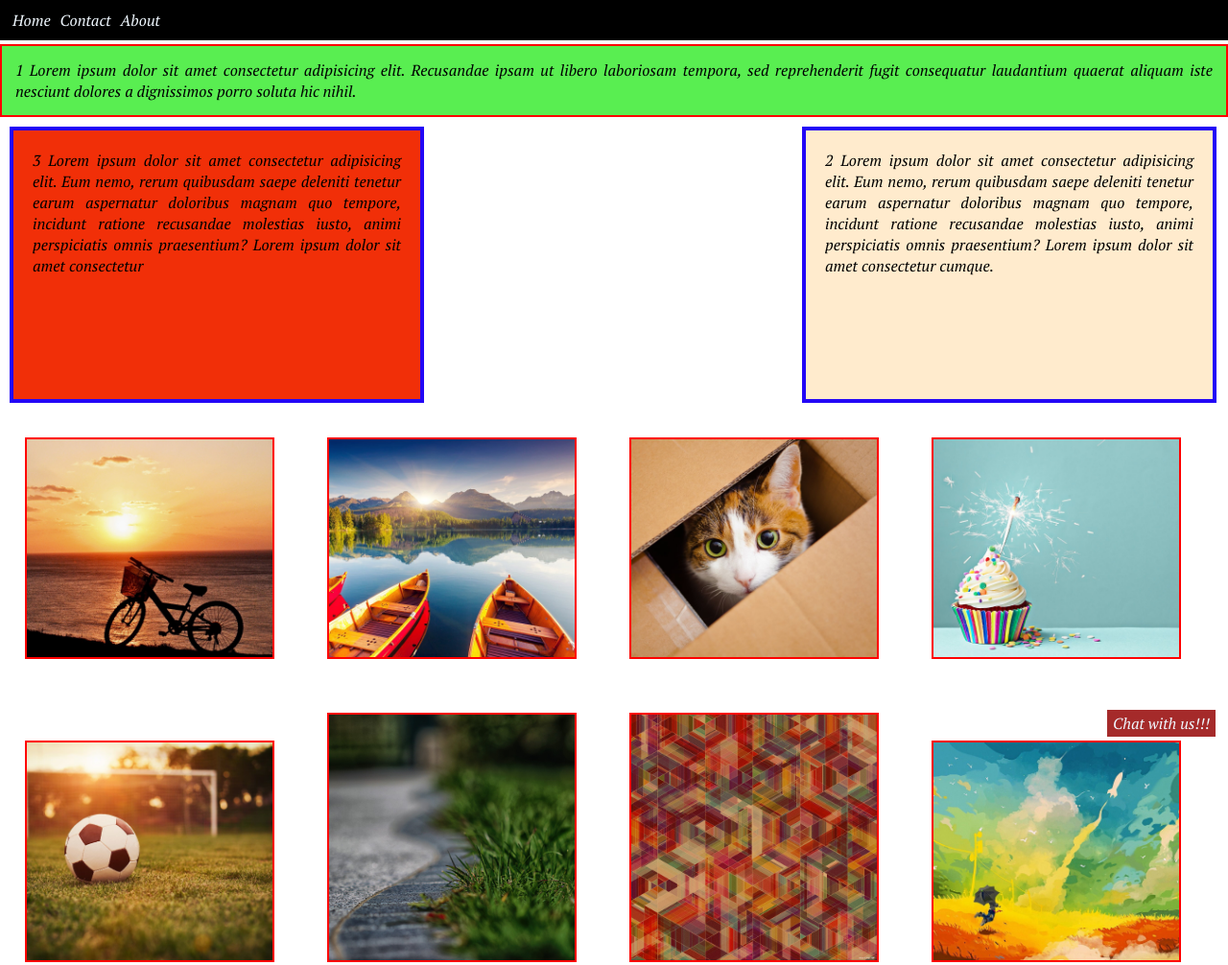
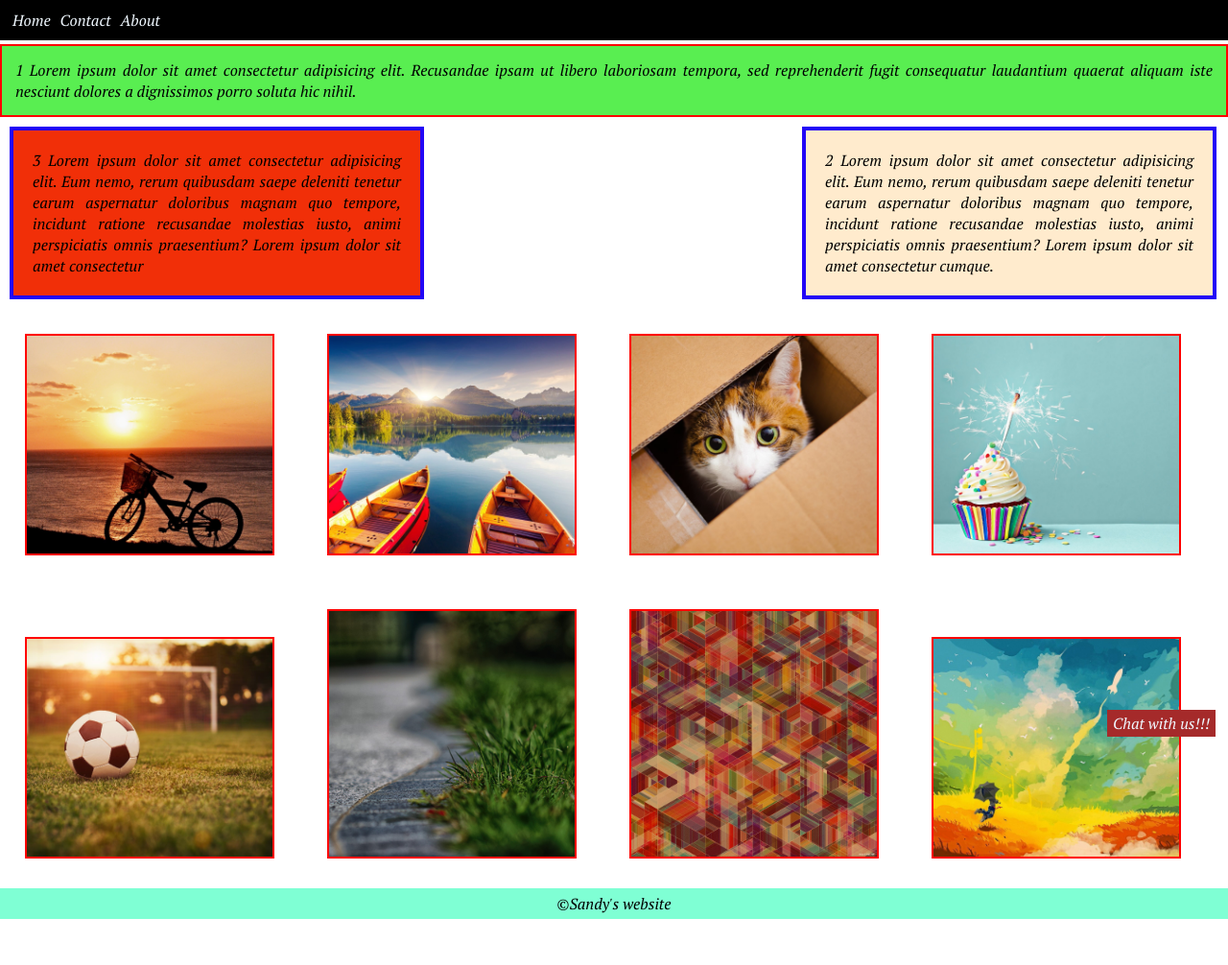
Before and after one commit to Sandesh750/HTML_-_CSS, a plain HTML site: page index.html in a window 1280 px wide. Shown: the top 1006 px of the page at 96% size. After the commit the page ends 958 px from the top, so only its background shows below. Drawn offline with Linux system fonts and the light colour scheme.

Commit message:
remove container height

```diff
--- a/style.css
+++ b/style.css
@@ -36,7 +36,7 @@
   /* CSS for Section */
   .box1 {
     background-color: blanchedalmond;
-    height: 30vh;
+    /* height: 30vh; */
     width: 30vw;
     position: absolute;
     display: inline-block;
@@ -49,7 +49,6 @@
   }
   .box2 {
     background-color: rgb(241, 47, 8);
-    height: 30vh;
     width: 30vw;
     position: relative;
     display: inline-block;
```
Also changed, not shown: index.html (+0 -1 lines).
